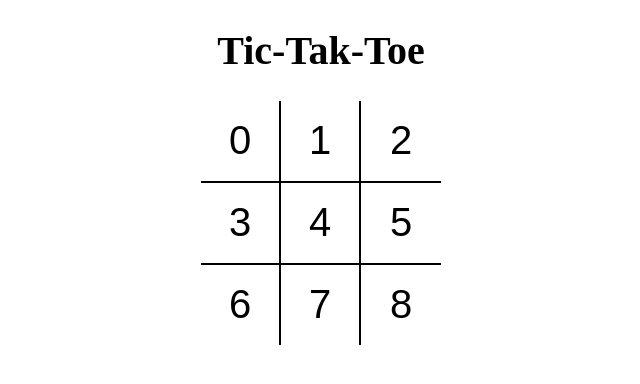
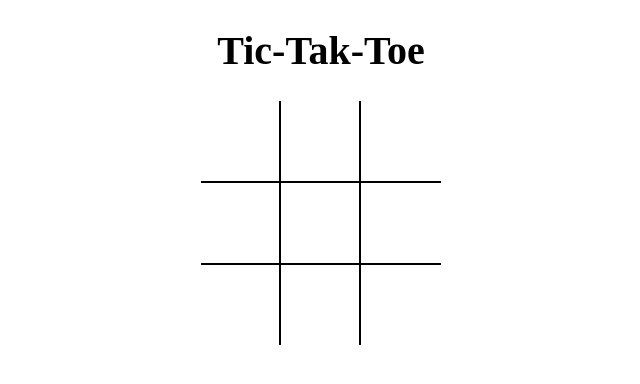
Before and after one commit to lakshrajj/tictactoe-react, a React (Vite) app: page / in a window 1280 px wide. Shown: the top 384 px of the page, without its empty margins (319-959 px from the left). Built offline with nearby package versions, Linux system fonts and the light colour scheme; the HTML template or start-up script is replaced by a standard one.

Commit message:
added board states and Events

```diff
--- a/src/compoments/Board.jsx
+++ b/src/compoments/Board.jsx
@@ -1,23 +1,52 @@
-import React from 'react';
+import React, { useState } from 'react';
 import Square from './Square';
 
 const Board = () => {
+  const [board, setBoard] = useState(Array(9).fill(null));
+  const [currentPLayer, nextPlayer] = useState(false);
+  console.log(board);
+
+  const handleSquareClick = position => {
+    if (board[position]) {
+      return;
+    }
+
+    setBoard(prev => {
+      return prev.map((square, pos) => {
+        if (pos === position) {
+          return currentPLayer ? 'O' : 'X';
+        }
+        return square;
+      });
+    });
+    nextPlayer(prev => !prev);
+  };
+
+  const renderSquare = position => {
+    return (
+      <Square
+        value={board[position]}
+        onClick={() => handleSquareClick(position)}
+      />
+    );
+  };
+
   return (
     <div className="board">
       <div className="board-row">
-        <Square value={0} />
-        <Square value={1} />
-        <Square value={2} />
+        {renderSquare(0)}
+        {renderSquare(1)}
+        {renderSquare(2)}
       </div>
       <div className="board-row">
-        <Square value={3} />
-        <Square value={4} />
-        <Square value={5} />
+        {renderSquare(3)}
+        {renderSquare(4)}
+        {renderSquare(5)}
       </div>
       <div className="board-row">
-        <Square value={6} />
-        <Square value={7} />
-        <Square value={8} />
+        {renderSquare(6)}
+        {renderSquare(7)}
+        {renderSquare(8)}
       </div>
     </div>
   );
--- a/src/compoments/Square.jsx
+++ b/src/compoments/Square.jsx
@@ -1,8 +1,8 @@
 import React from 'react';
 
-const Square = ({ value, children }) => {
+const Square = ({ value, onClick }) => {
   return (
-    <button type="button" className="square">
+    <button type="button" className="square" onClick={onClick}>
       {value}
     </button>
   );
```
